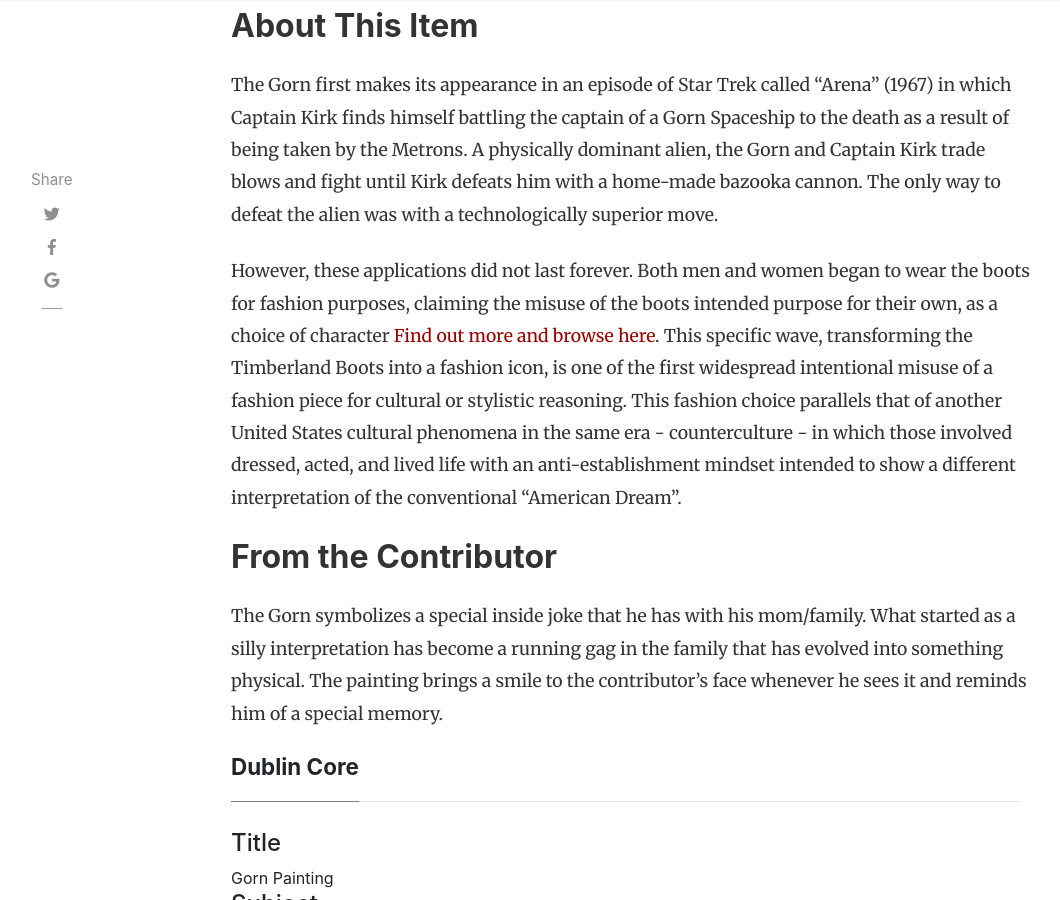
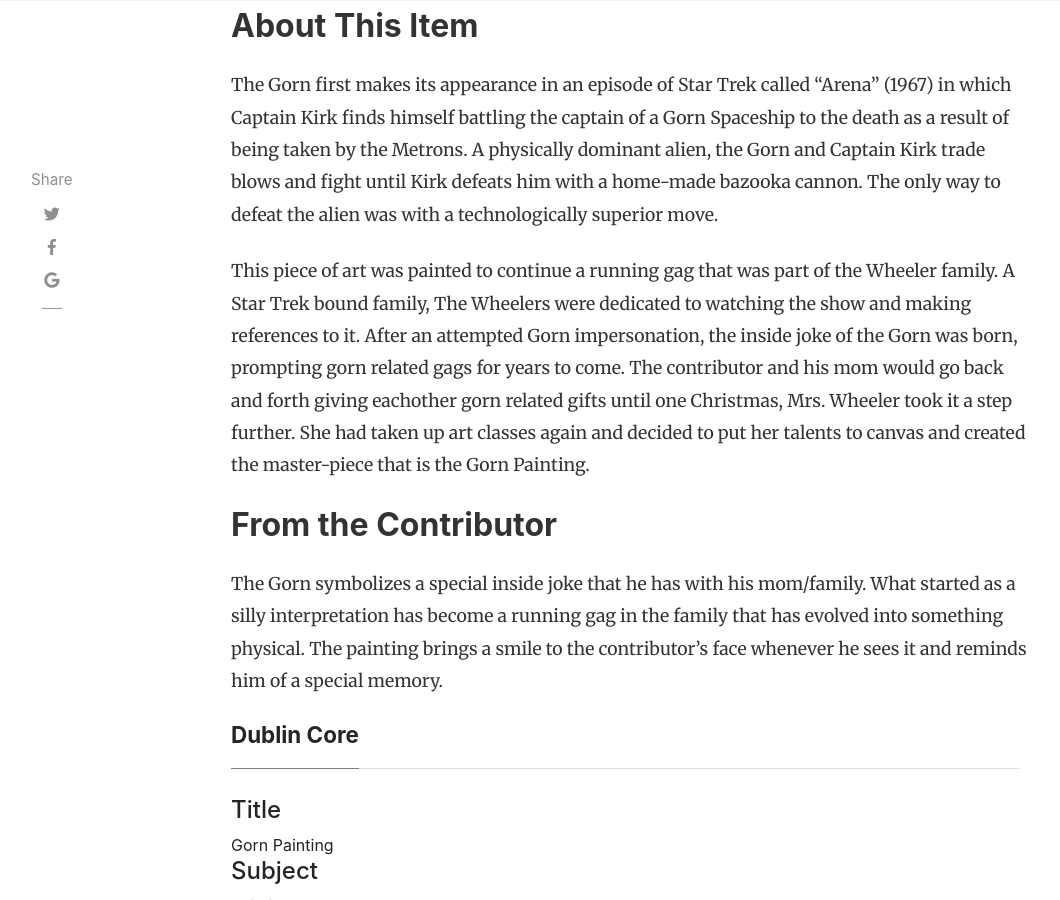
Before and after one commit to H301HistoryHarvest/H301HistoryHarvest, a Jekyll site: the page built from _items/2019-10-09-0005.md, in a window 1280 px wide and 900 px high, scrolled down 378 px. Shown: the whole window, without its empty margins (54-1114 px from the left). Built offline with Jekyll 4.4.1, drawn with Linux system fonts in a browser that asks for light colours; nearby versions of some CDN libraries; comment, search, counter and statistics services are not loaded.

Commit message:
Update 2019-10-09-0005.md

```diff
--- a/_items/2019-10-09-0005.md
+++ b/_items/2019-10-09-0005.md
@@ -18,7 +18,8 @@ tags: [ Star Trek, Painting, art, Fandom, funny, christmas ]
 
 The Gorn first makes its appearance in an episode of Star Trek called “Arena” (1967) in which Captain Kirk finds himself battling the captain of a Gorn Spaceship to the death as a result of being taken by the Metrons. A physically dominant alien, the Gorn and Captain Kirk trade blows and fight until Kirk defeats him with a home-made bazooka cannon. The only way to defeat the alien was with a technologically superior move.
 
-However, these applications did not last forever. Both men and women began to wear the boots for fashion purposes, claiming the misuse of the boots intended purpose for their own, as a choice of character [Find out more and browse here](https://www.timberland.com). This specific wave, transforming the Timberland Boots into a fashion icon, is one of the first widespread intentional misuse of a fashion piece for cultural or stylistic reasoning. This fashion choice parallels that of another United States cultural phenomena in the same era - counterculture - in which those involved dressed, acted, and lived life with an anti-establishment mindset intended to show a different interpretation of the conventional “American Dream”.
+
+This piece of art was painted to continue a running gag that was part of the Wheeler family. A Star Trek bound family, The Wheelers were dedicated to watching the show and making references to it. After an attempted Gorn impersonation, the inside joke of the Gorn was born, prompting gorn related gags for years to come. The contributor and his mom would go back and forth giving eachother gorn related gifts until one Christmas, Mrs. Wheeler took it a step further. She had taken up art classes again and decided to put her talents to canvas and created the master-piece that is the Gorn Painting.
 
 ## From the Contributor
 
```
